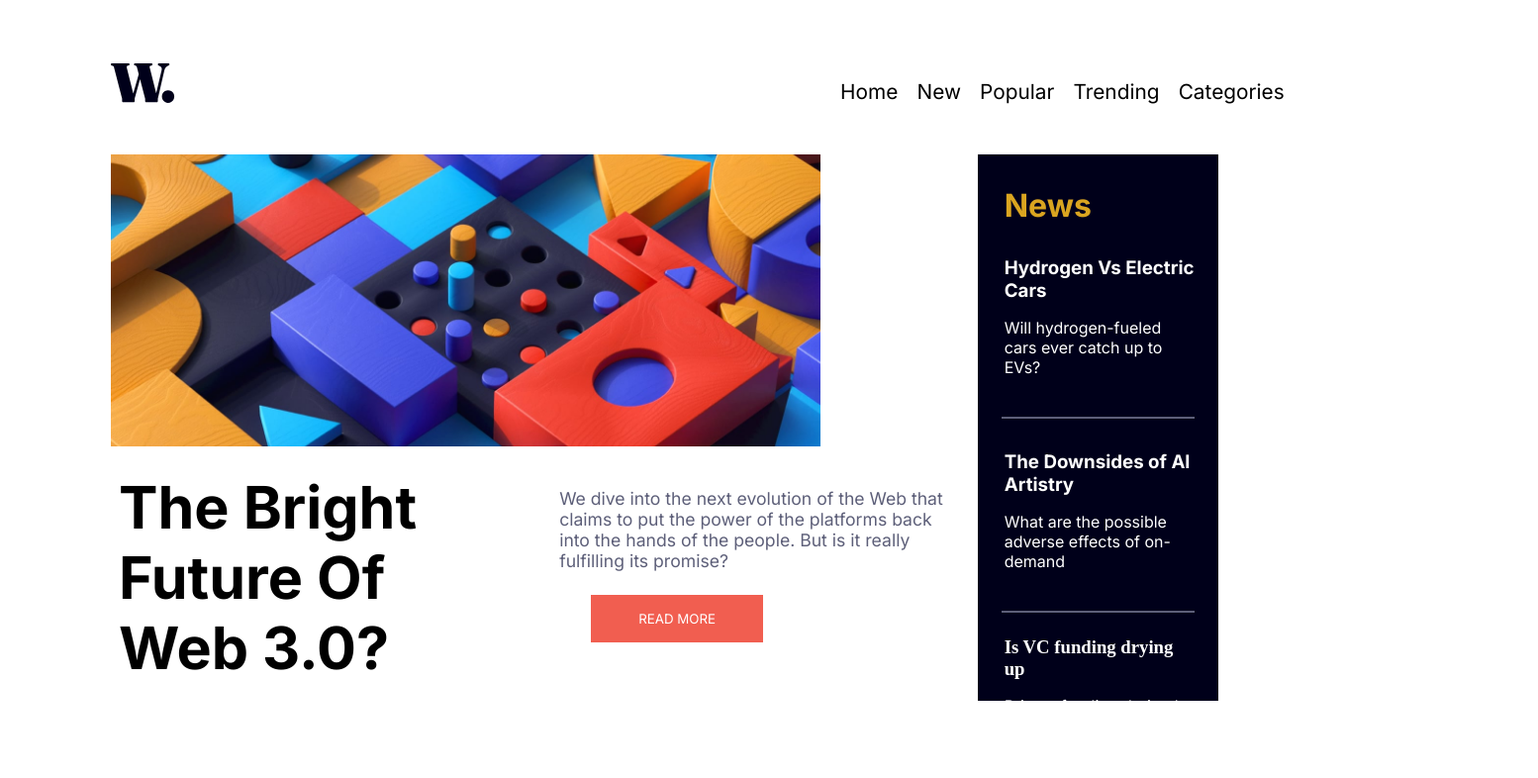
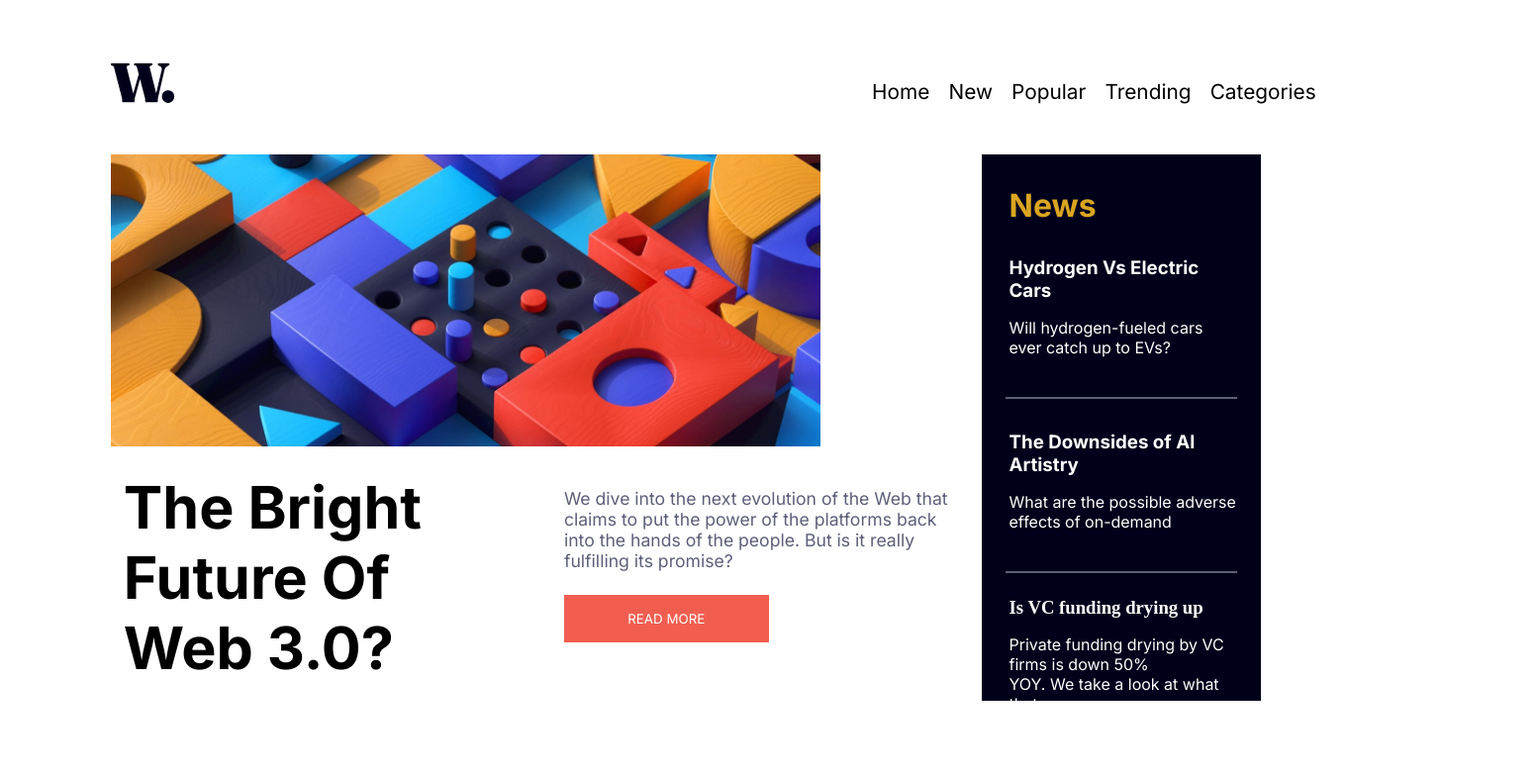
Before and after one commit to IderaNimah/NewsHomepage, a plain HTML site: page index.html in a window 1280 px wide. Shown: the top 786 px of the page at 99% size, 1554 px wide, since content can reach past the window. Drawn offline with Linux system fonts and the light colour scheme.

Commit message:
news background and button

```diff
--- a/index.html
+++ b/index.html
@@ -40,7 +40,7 @@
         <div class="container-one">
            <img src="./Images/image-web-3-desktop.jpg" alt="">
            <div class="container-word">
-            <div>
+            <div class="sub-word">
               <h1>The Bright <br> Future Of <br> Web 3.0?</h1>
             </div>
             <div>
--- a/styles.css
+++ b/styles.css
@@ -16,7 +16,7 @@ body{
     margin-top: 4rem;
 }
 nav{
-    margin-left: 42rem;
+    margin-left: 44rem;
     margin-right: 14rem;
     margin-top: 1rem;
     display: flex;
@@ -49,7 +49,10 @@ nav{
 }
 .container-word{
     display: flex;
-    margin-left:2rem;
+    margin-left:0.3rem;
+}
+.sub-word{
+    margin-left: 2rem;
 }
 .container-word h1{
     margin-left: 5.5rem;
@@ -68,13 +71,14 @@ nav{
     color: hsl(236, 13%, 42%);
 }
 button{
-    margin-left: 11rem;
+    margin-left: 9rem;
     margin-top: 1.5rem;
     padding: 1rem 3rem;
     background-color: hsl(5, 85%, 63%);
     border: none;
     color: #FFFFFF;
     font-family: 'Inter', sans-serif;
+    width: 38%;
 }
 .container-one img{
     width: 56vw;
@@ -86,7 +90,7 @@ button{
     margin-left: 1.4rem;
     margin-top: 3rem;
     height: 34.5rem;
-    width: 19vw;
+    width: 22vw;
 }
 .News-Word{
     margin-top: 2rem;
@@ -156,6 +160,7 @@ button{
 }
 .flex-two{
     display: flex;
+    margin-left:-4rem;
 }
 .flex-two-word{
     /* width: 18.5rem; */
```
